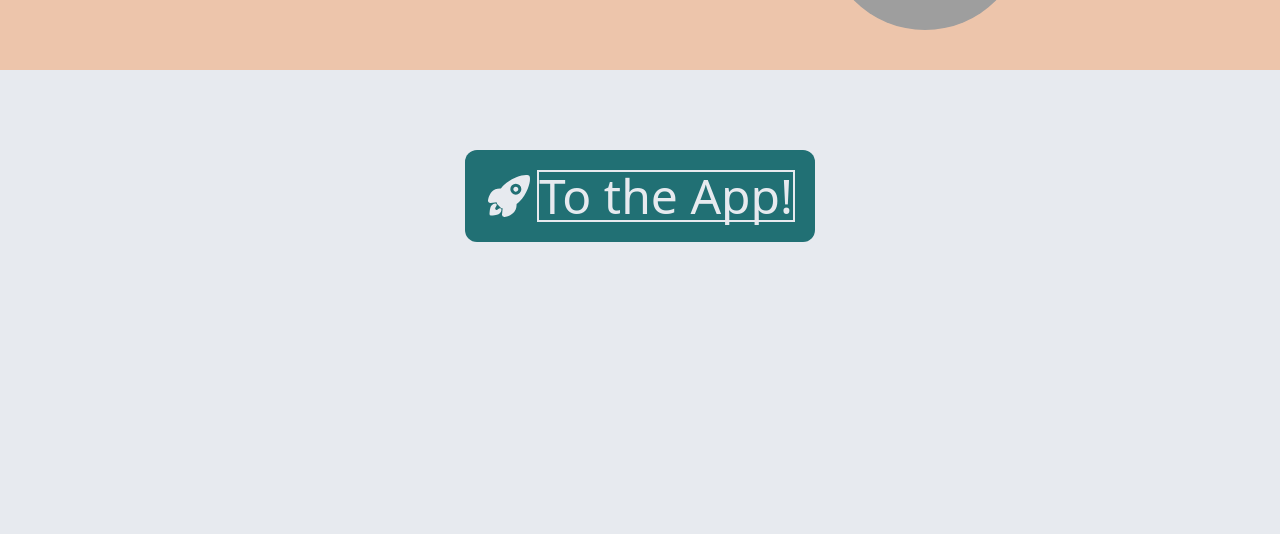
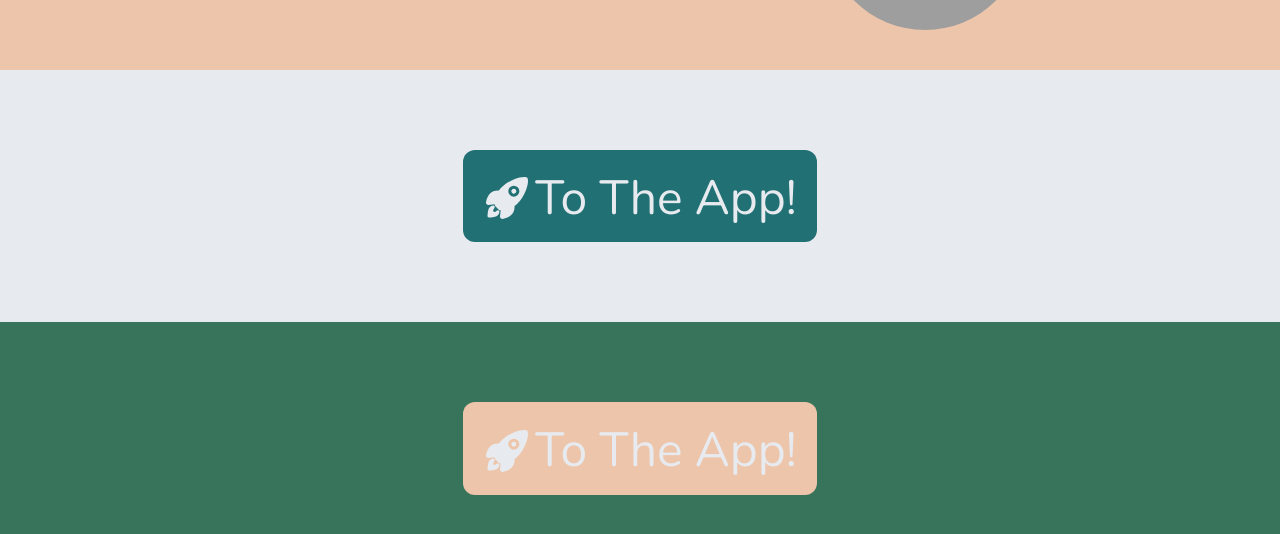
Before and after one commit to araujoarthur/logit-mainpage, a React (Vite) app: page / in a window 1280 px wide. Shown: the part 732-1266 px from the top of the page. Before the commit the page ends 1054 px from the top, so only its background shows below. Built offline with nearby package versions, Linux system fonts and the light colour scheme; grey boxes are pictures that could not be loaded.

Commit message:
upgraded

```diff
--- a/src/App.jsx
+++ b/src/App.jsx
@@ -3,7 +3,10 @@ import reactLogo from './assets/react.svg'
 import './App.css'
 import Header from './Header.jsx'
 import ContentBox from './ContentBox'
-import Login from './Login'
+import ButtonBox from './ButtonBox'
+import { IoRocket } from 'react-icons/io5'
+import './index.css'
+
 
 class App extends React.Component {
   render() {
@@ -13,7 +16,8 @@ class App extends React.Component {
         <ContentBox id="aboutus" title="Lorem Ipsum" img="https://picsum.photos/200/300">
           <p>Lorem ipsum dolor sit amet, consectetur adipiscing elit. Morbi pharetra vestibulum dui, mollis hendrerit eros posuere ut. Aenean ac nisi urna. Aenean quis rhoncus odio. Pellentesque ultrices ac neque a consequat. Cras nec lobortis lacus. Morbi dapibus efficitur magna at suscipit.</p>
         </ContentBox>
-        <Login id="loginbox"/>
+        <ButtonBox id="loginbox" background="icewhite" shadow="lg" shadowColor="salmonpink" icon={<IoRocket />} href="#">To The App!</ButtonBox>
+        <ButtonBox id="signupbox" background="aquagreen" buttonBackground="salmonpink" shadow="lg" shadowColor="darkpetrol" icon={<IoRocket />} href="#">To The App!</ButtonBox>
       </>
     );
   }
--- /dev/null
+++ b/src/ButtonBox.jsx
@@ -0,0 +1,29 @@
+import React from 'react'
+import IconWrapper from './IconWrapper';
+import './index.css'
+
+
+export default class ButtonBox extends React.Component {
+    constructor(props)
+    {
+        super(props);
+        if (!this.props.id) {
+            throw new Error('Missing ID on JSX Tag.');
+        }
+    }
+
+    render()
+    {
+        return (
+        <div id={this.props.id} className={`p-20 bg-${this.props.background || "icewhite"}`}>
+            <div className="flex font-nunito items-center justify-center">
+                <span role={'button'} className={`${(this.props.shadow && this.props.shadowColor)? 'hover:shadow-' + this.props.shadow + ' hover:shadow-' + this.props.shadowColor : ''} flex p-5 items-center justify-center ${this.props.buttonBackground ? 'bg-' + this.props.buttonBackground : 'bg-petrol'} align-middle ${this.props.textColor ? 'text-' + this.props.textColor : 'text-icewhite'} text-xl md:text-5xl rounded-xl`}>
+                   <div>
+                    <IconWrapper className="align-middle" icon={this.props.icon}/><span className="align-middle">{this.props.children}</span>
+                    </div>
+                </span>
+            </div>
+        </div>
+        )
+    }
+}
--- a/src/Header.jsx
+++ b/src/Header.jsx
@@ -9,8 +9,8 @@ const navigation = [
     {title:"Sign Up", icon:<IoPencil />, href:"#", current: false},
     {title:"Docs", icon:<IoHelpCircle />, href:"#", current: false},
     {title:"Pricing", icon:<IoPodium />, href:"#", current: false},
+]
 
-]
 export default class Header extends React.Component {
     render() {
         return (
@@ -86,7 +86,7 @@ class Navitem extends React.Component {
         const { item , handleItemClick} = this.props;
         return (
             <li className="mt-5 mb-5 md:mt-0 md:mb-0 inline-block mr-2 ml-2 align-middle">
-                <a onClick={(e) => handleItemClick(e, item)} className={`inline align-middle p-2 rounded uppercase bg-limegreen ${item.current ? '' : 'bg-opacity-30'}`} href={item.href}>{item.icon && <IconWrapper icon={item.icon}/>}<span className="align-middle">{item.title}</span></a>
+                <a onClick={(e) => handleItemClick(e, item)} className={`hover:shadow-sm hover:shadow-darkpetrol inline align-middle p-2 rounded uppercase bg-limegreen ${item.current ? '' : 'bg-opacity-30'}`} href={item.href}>{item.icon && <IconWrapper icon={item.icon}/>}<span className="align-middle">{item.title}</span></a>
             </li>
         );
     }
--- a/src/IconWrapper.jsx
+++ b/src/IconWrapper.jsx
@@ -2,6 +2,6 @@ import React from "react";
 
 export default class IconWrapper extends React.Component {
     render(){
-        return <span className={"inline-block align-middle mr-1" + this.props.className}>{this.props.icon}</span>
+        return <span className={`inline-block align-middle mr-1 ${this.props.className ? this.props.className : ''}`.trim()}>{this.props.icon}</span>
     }
 }
--- a/src/Login.jsx
+++ /dev/null
@@ -1,28 +0,0 @@
-import React from 'react'
-import IconWrapper from './IconWrapper';
-import { IoRocket } from 'react-icons/io5'
-import './index.css'
-
-
-export default class Login extends React.Component {
-    constructor(props)
-    {
-        super(props);
-        if (!this.props.id) {
-            throw new Error('Missing ID on JSX Tag.');
-        }
-    }
-
-    render()
-    {
-        return (
-        <div id={this.props.id} className="p-20">
-            <div className="flex items-center justify-center">
-                <span role={'button'} className="flex p-5 items-center justify-center bg-petrol align-middle text-icewhite text-xl md:text-5xl rounded-xl">
-                    <IconWrapper className="" icon={<IoRocket />}/><span className="border-solid border-2"> To the App! </span>
-                </span>
-            </div>
-        </div>
-        )
-    }
-}
--- a/src/index.css
+++ b/src/index.css
@@ -1,4 +1,5 @@
 @import url('https://fonts.googleapis.com/css2?family=Nunito:ital,wght@0,200;0,300;0,400;0,500;0,600;0,700;0,800;0,900;0,1000;1,200;1,300;1,400;1,500;1,600;1,700;1,800;1,900;1,1000&display=swap');
+
 @tailwind base;
 @tailwind components;
 @tailwind utilities;
--- a/tailwind.config.cjs
+++ b/tailwind.config.cjs
@@ -6,7 +6,9 @@ module.exports = {
   ],
   theme: {
     colors:{
+      pureblack:'#000000',
       petrol:'#217074',
+      darkpetrol:'#185154',
       aquagreen:'#37745B',
       limegreen:'#8B9D77',
       limegreenFaded:'#6A785B',
@@ -19,4 +21,26 @@ module.exports = {
     extend: {},
   },
   plugins: [],
+  safelist:[
+
+  {
+    pattern: /(mt|mb|mr|ml|my|mx|px|py|pt|pb|pl|pr)-[0-9]+/
+  },
+  {
+    pattern: /flex-.*/
+  },
+  {
+    pattern: /(bottom|right|top|left)-[0-9]+/
+  },
+  {
+    pattern: /(w|h)-[0-9]+/
+  },
+  {
+    pattern: /shadow-(ms|md|lg|xl|2xl|inner|none)/,
+    variants:['hover', 'focus']
+  },
+  {
+    pattern: /(bg|text|border|3shadow)-(pureblack|petrol|darkpetrol|aquagreen|limegreen|limegreenFaded|icewhite|salmonpink)/,
+    variants:['hover', 'focus']
+  }]
 }
```
